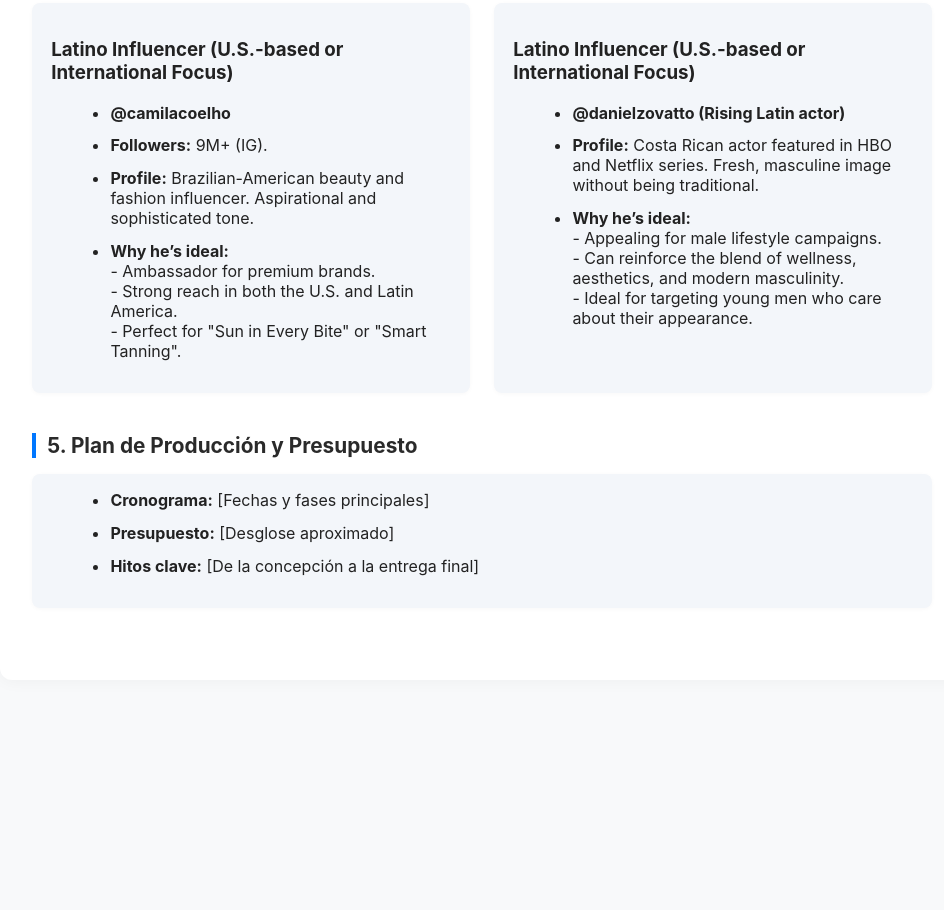
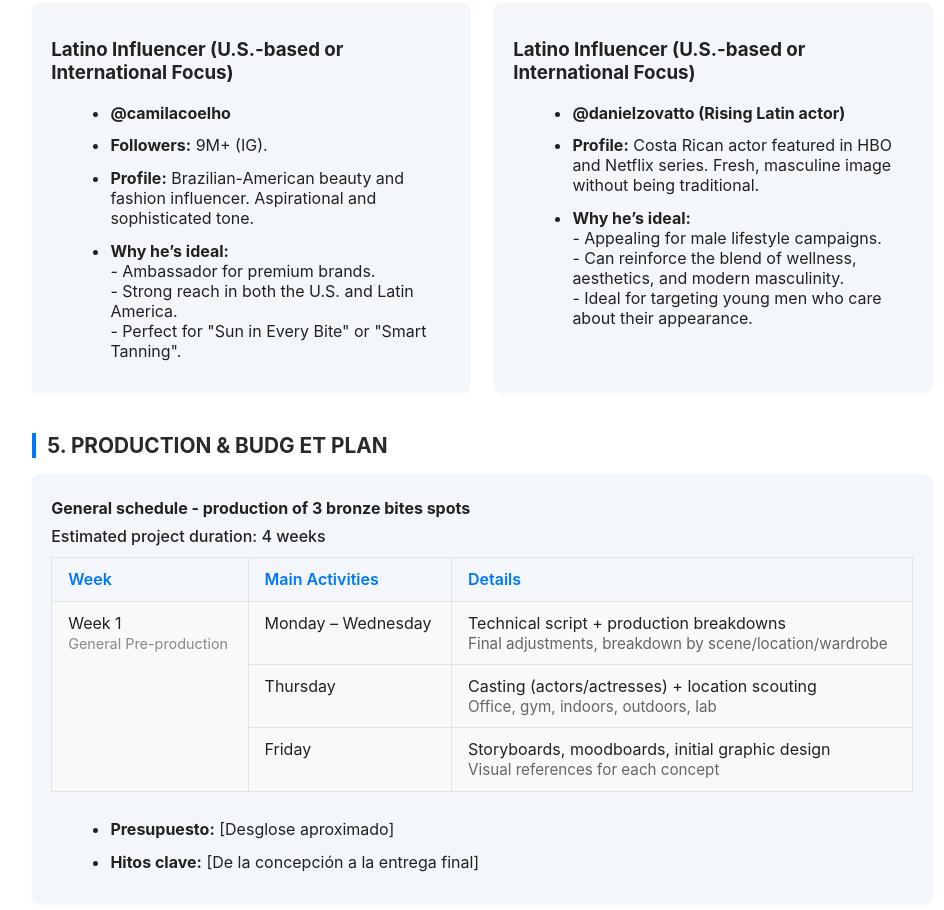
Before and after one commit to friends-others/waltergangi, a plain HTML site: page index.html in a window 1280 px wide. Shown: the part 3928-4838 px from the top of the page, without its empty margins (158-1102 px from the left). Before the commit the page ends 4640 px from the top, so only its background shows below. Drawn offline with Linux system fonts and the light colour scheme.

Commit message:
add first table

```diff
--- a/index.html
+++ b/index.html
@@ -99,6 +99,37 @@
     }
     p {
       margin: 0.5rem 0;
+    }
+    .cronograma-table-wrapper {
+      overflow-x: auto;
+      margin-bottom: 1.2rem;
+    }
+    .cronograma-table {
+      width: 100%;
+      border-collapse: collapse;
+      background: #fff;
+      font-size: 1em;
+      margin-bottom: 0.5rem;
+    }
+    .cronograma-table th, .cronograma-table td {
+      border: 1px solid #e0e4ea;
+      padding: 0.7em 1em;
+      text-align: left;
+      vertical-align: top;
+    }
+    .cronograma-table th {
+      background: #f3f6fa;
+      color: #0077ff;
+      font-weight: 600;
+    }
+    .cronograma-table td {
+      background: #f8f9fa;
+    }
+    @media (max-width: 700px) {
+      .cronograma-table th, .cronograma-table td {
+        padding: 0.5em 0.5em;
+        font-size: 0.97em;
+      }
     }
   </style>
 </head>
@@ -307,10 +338,37 @@
       </div>
     </section>
     <section>
-      <h2>5. Plan de Producción y Presupuesto</h2>
+      <h2>5. PRODUCTION & BUDG ET PLAN</h2>
       <div class="presupuesto">
+        <p><strong>General schedule - production of 3 bronze bites spots</strong></p>
+        <div class="cronograma-table-wrapper">
+          <div style="margin-bottom:0.7rem;font-weight:500;">Estimated project duration: 4 weeks</div>
+          <table class="cronograma-table">
+            <thead>
+              <tr>
+                <th>Week</th>
+                <th>Main Activities</th>
+                <th>Details</th>
+              </tr>
+            </thead>
+            <tbody>
+              <tr>
+                <td rowspan="4">Week 1<br><span style="font-size:0.9em;color:#888;">General Pre-production</span></td>
+                <td>Monday – Wednesday</td>
+                <td>Technical script + production breakdowns<br><span style="font-size:0.95em;color:#666;">Final adjustments, breakdown by scene/location/wardrobe</span></td>
+              </tr>
+              <tr>
+                <td>Thursday</td>
+                <td>Casting (actors/actresses) + location scouting<br><span style="font-size:0.95em;color:#666;">Office, gym, indoors, outdoors, lab</span></td>
+              </tr>
+              <tr>
+                <td>Friday</td>
+                <td>Storyboards, moodboards, initial graphic design<br><span style="font-size:0.95em;color:#666;">Visual references for each concept</span></td>
+              </tr>
+            </tbody>
+          </table>
+        </div>
         <ul>
-          <li><strong>Cronograma:</strong> [Fechas y fases principales]</li>
           <li><strong>Presupuesto:</strong> [Desglose aproximado]</li>
           <li><strong>Hitos clave:</strong> [De la concepción a la entrega final]</li>
         </ul>
```
